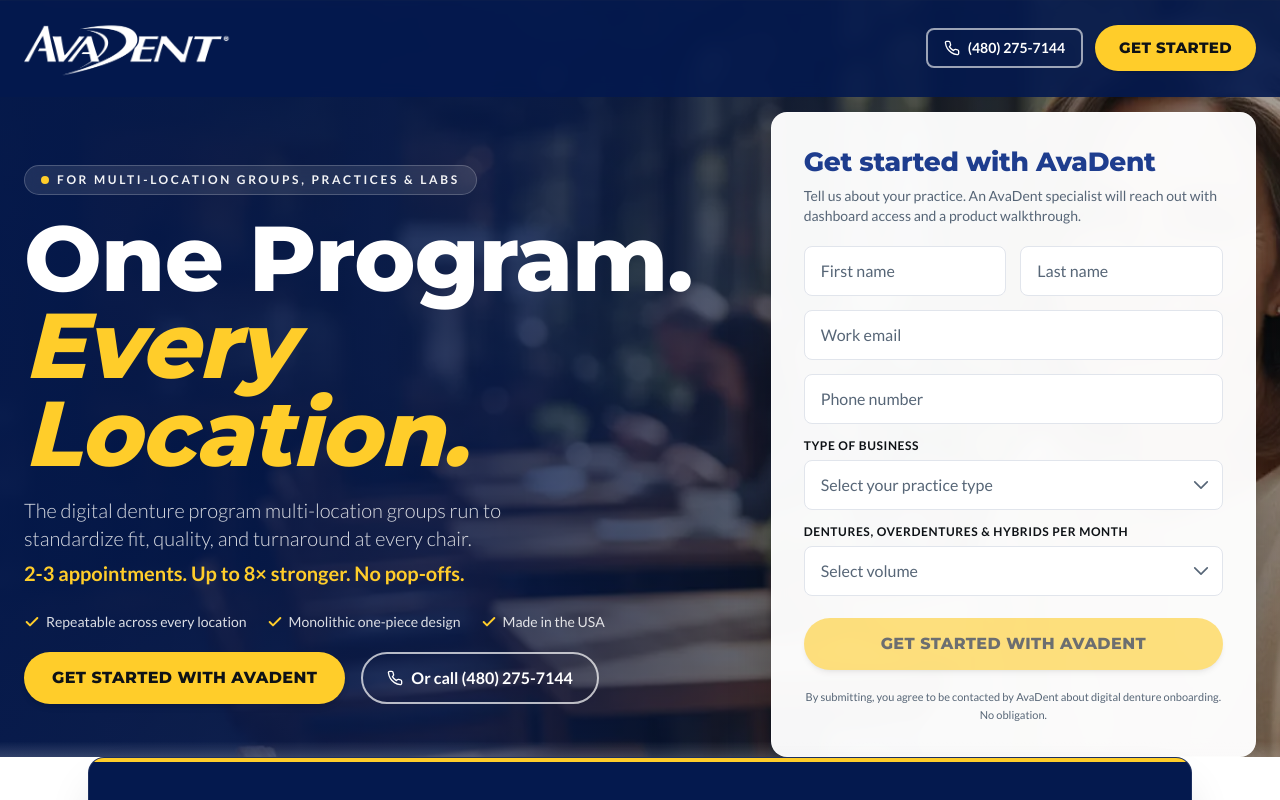
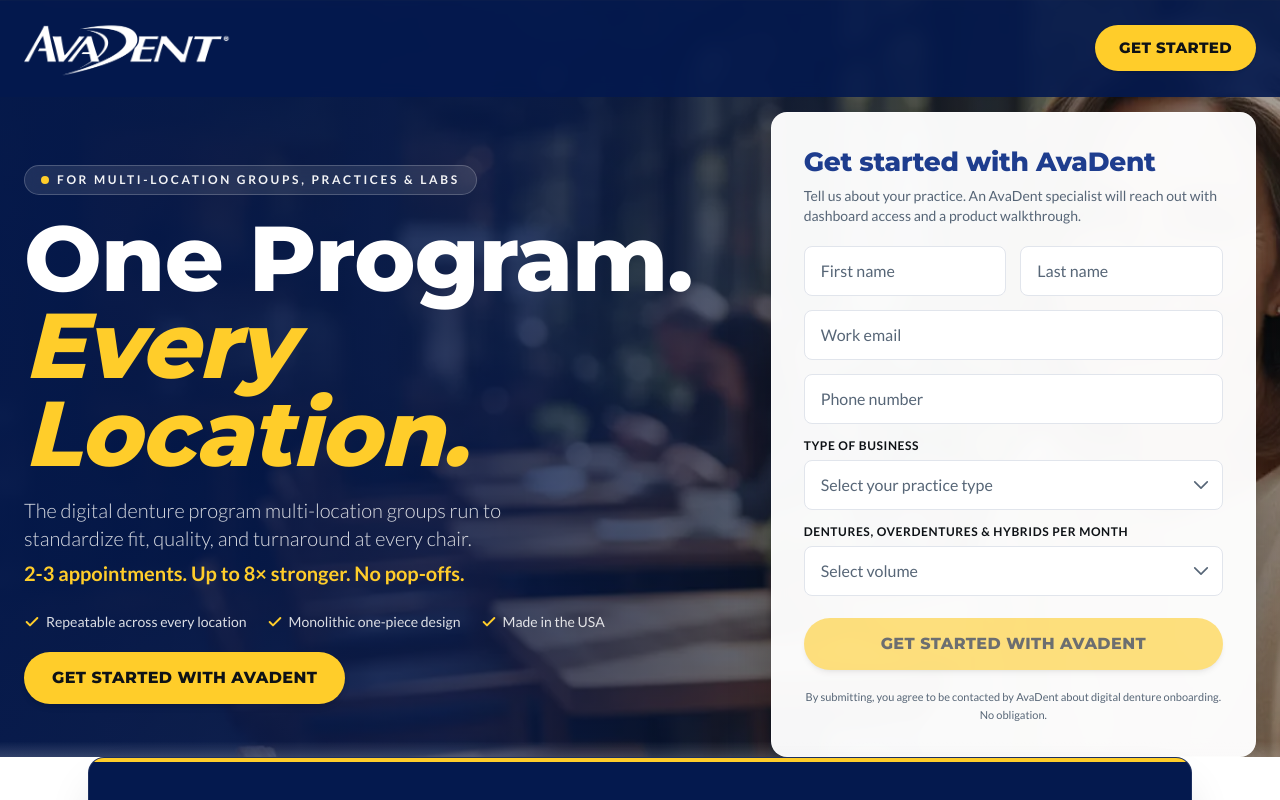
Before and after one commit to Landing-Pages-Websites/avadent-landing, a Next.js app: page / in a window 1280 px wide. Shown: the top 800 px of the page. Built offline with nearby package versions, Linux system fonts and the light colour scheme.

Commit message:
fix(lp): enforce form-only contact validation (#2)
Co-authored-by: mega-lindsay <lindsay@gomega.ai>

```diff
--- a/src/components/DualCTA.tsx
+++ b/src/components/DualCTA.tsx
@@ -12,11 +12,14 @@
 };
 
 /**
- * Dual CTA — primary form button (yellow pill — AvaDent signature accent) +
- * secondary phone link, side by side. Used at the end of every content section.
+ * Section CTA — single primary form button (yellow pill — AvaDent signature
+ * accent) that scrolls to the lead form. Used at the end of every content
+ * section.
  *
- * AvaDent has a phone on spec (480-275-7144), so Rule #1 dual CTA applies
- * throughout. Layout: flex-row (NEVER flex-col) — Technical Hard Rule #8.
+ * This is a form-only landing page: there is no customer business phone on the
+ * page, so the CTA drives every visitor to the form without a call path. The
+ * component name and public API are unchanged so all existing section calls
+ * remain valid.
  *
  * Button shape + color matches the live "WATCH IT IN ACTION!" pill on
  * avadent.com: yellow #FFCD2A, dark near-black text, Montserrat extra-bold,
@@ -46,29 +49,6 @@
         >
           {label}
         </a>
-        <a
-          href={BRAND.phoneHref}
-          className={
-            onDark
-              ? "inline-flex items-center gap-2 border-2 border-white/70 hover:border-white hover:bg-white/10 text-white px-6 py-3 rounded-full font-semibold text-base transition"
-              : "inline-flex items-center gap-2 border-2 border-[var(--color-primary)] text-[var(--color-primary)] hover:bg-[var(--color-primary-50)] px-6 py-3 rounded-full font-semibold text-base transition"
-          }
-          aria-label={`Call ${BRAND.phone}`}
-        >
-          <svg
-            className="w-4 h-4"
-            viewBox="0 0 24 24"
-            fill="none"
-            stroke="currentColor"
-            strokeWidth={2}
-            strokeLinecap="round"
-            strokeLinejoin="round"
-            aria-hidden="true"
-          >
-            <path d="M22 16.92v3a2 2 0 0 1-2.18 2 19.79 19.79 0 0 1-8.63-3.07 19.5 19.5 0 0 1-6-6 19.79 19.79 0 0 1-3.07-8.67A2 2 0 0 1 4.11 2h3a2 2 0 0 1 2 1.72 12.84 12.84 0 0 0 .7 2.81 2 2 0 0 1-.45 2.11L8.09 9.91a16 16 0 0 0 6 6l1.27-1.27a2 2 0 0 1 2.11-.45 12.84 12.84 0 0 0 2.81.7A2 2 0 0 1 22 16.92z" />
-          </svg>
-          Or call {BRAND.phone}
-        </a>
       </div>
       {showSubLabel && (
         <p
--- a/src/components/FormCard.tsx
+++ b/src/components/FormCard.tsx
@@ -40,11 +40,25 @@
   return `(${digits.slice(0, 3)}) ${digits.slice(3, 6)}-${digits.slice(6)}`;
 }
 
-const isValidEmail = (v: string) => /^[^\s@]+@[^\s@]+\.[^\s@]+$/.test(v);
+// RFC-5322-lite email validation. Requires a dotted domain with a real TLD so
+// values like "foo@bar" are rejected while "qatest+123@gomega.ai" is accepted.
+// The HTML `pattern` below is the exact string form of this regex body — keep
+// the two in sync so browser constraint validation and JS agree.
+const EMAIL_PATTERN = "[A-Za-z0-9._%+-]+@[A-Za-z0-9.-]+\\.[A-Za-z]{2,}";
+const isValidEmail = (v: string) =>
+  new RegExp(`^${EMAIL_PATTERN}$`).test(v);
 
 const SUBMIT_ERROR_MESSAGE =
-  "Something went wrong sending your request. Please try again, or call us at " +
-  BRAND.phone + ".";
+  "Something went wrong sending your request. Please try again in a moment.";
+
+// The established conversion signal: a `form_submission` event on the GTM
+// dataLayer. Called only after the lead API confirms {ok:true}, so it stays
+// fail-closed. Kept out of the React submit path to avoid recursive dispatch.
+function fireConversion(formId: string): void {
+  if (typeof window === "undefined") return;
+  window.dataLayer = window.dataLayer ?? [];
+  window.dataLayer.push({ event: "form_submission", form_id: formId, value: 0 });
+}
 
 const ChevronDown = ({ onDark = false }: { onDark?: boolean }) => (
   <svg
@@ -115,11 +129,11 @@
       if (res?.ok !== true) {
         throw new Error("Submission not confirmed by server.");
       }
-      // The MEGA optimizer converts on the native submit DOM event. Dispatch it
-      // ONLY on confirmed success so a dropped lead never bills a conversion.
-      formRef.current?.dispatchEvent(
-        new Event("submit", { bubbles: true, cancelable: true }),
-      );
+      // Fire the conversion ONLY on confirmed success so a dropped lead never
+      // bills one. Push directly to the dataLayer (the GTM/optimizer conversion
+      // trigger) instead of re-dispatching a submit event — dispatching would
+      // re-enter this form's React onSubmit handler and recurse.
+      fireConversion(`avadent-${idSuffix}`);
       setSubmitted(true);
     } catch (err) {
       console.error("Form submission failed:", err);
@@ -171,16 +185,6 @@
             An AvaDent specialist will reach out shortly to get you set up with
             dashboard access and walk you through your first case.
           </p>
-          <p className="text-sm text-[var(--color-ink-muted)]">
-            Want to talk now? Call{" "}
-            <a
-              href={BRAND.phoneHref}
-              className="font-semibold text-[var(--color-primary)] hover:underline"
-            >
-              {BRAND.phone}
-            </a>
-            .
-          </p>
         </div>
       </div>
     );
@@ -204,15 +208,22 @@
 
       <form
         ref={formRef}
-        onSubmit={(e) => e.preventDefault()}
-        noValidate
+        onSubmit={(e) => {
+          // The real submit path (button requestSubmit or Enter). Never let the
+          // browser navigate; validate natively, then run the fail-closed POST.
+          e.preventDefault();
+          const f = formRef.current;
+          if (f && !f.checkValidity()) {
+            f.reportValidity();
+            return;
+          }
+          void doSubmit();
+        }}
         className="space-y-3.5"
         onKeyDown={(e) => {
           if (e.key === "Enter" && (e.target as HTMLElement).tagName !== "TEXTAREA") {
             e.preventDefault();
-            const f = formRef.current;
-            if (f && !f.checkValidity()) { f.reportValidity(); return; }
-            void doSubmit();
+            formRef.current?.requestSubmit();
           }
         }}
       >
@@ -261,6 +272,8 @@
             type="email"
             autoComplete="email"
             required
+            pattern={EMAIL_PATTERN}
+            title="Enter a valid email address, e.g. you@company.com"
             placeholder="Work email"
             value={email}
             onChange={(e) => setEmail(e.target.value)}
@@ -372,21 +385,8 @@
           </p>
         )}
 
-        {/*
-          Fail-closed by design — do NOT change this to a raw type="submit".
-          The optimizer converts on the native submit DOM event, so this button
-          stays type="button": it validates first, POSTs to the lead API, and
-          only dispatches submit after a confirmed {ok:true} (see doSubmit).
-          A raw type="submit" would fire the conversion before the API confirms,
-          billing dropped leads. This comment documents the intentional pattern.
-        */}
         <button
-          type="button"
-          onClick={() => {
-            const f = formRef.current;
-            if (f && !f.checkValidity()) { f.reportValidity(); return; }
-            void doSubmit();
-          }}
+          type="submit"
           disabled={!canSubmit || submitting || submitted}
           className="w-full bg-[var(--color-accent)] hover:bg-[var(--color-accent-hover)] disabled:opacity-60 disabled:cursor-not-allowed text-[var(--color-ink-dark)] px-6 py-3.5 rounded-full font-extrabold text-base transition shadow-md mt-2 tracking-wide uppercase"
           style={{ fontFamily: "var(--font-montserrat)" }}
--- a/src/components/Header.tsx
+++ b/src/components/Header.tsx
@@ -7,7 +7,8 @@
 
 /**
  * Landing-page header per landing-page-architect SKILL Rule #3:
- * logo + phone button + CTA button. No nav menu.
+ * logo + primary form CTA button. No nav menu. This is a form-only page —
+ * no customer business phone is displayed anywhere on it.
  *
  * Dark navy header (matches avadent.com) — required because AvaDent only
  * publishes a WHITE logo. A white header would make the logo invisible.
@@ -54,25 +55,6 @@
 
           <div className="flex items-center gap-2 sm:gap-3">
             <a
-              href={BRAND.phoneHref}
-              className="hidden md:inline-flex items-center gap-2 border-2 border-white/60 text-white hover:border-[var(--color-accent)] hover:text-[var(--color-accent)] px-4 py-2 rounded-lg font-semibold text-sm transition"
-              aria-label={`Call ${BRAND.phone}`}
-            >
-              <svg
-                className="w-4 h-4"
-                viewBox="0 0 24 24"
-                fill="none"
-                stroke="currentColor"
-                strokeWidth={2}
-                strokeLinecap="round"
-                strokeLinejoin="round"
-                aria-hidden="true"
-              >
-                <path d="M22 16.92v3a2 2 0 0 1-2.18 2 19.79 19.79 0 0 1-8.63-3.07 19.5 19.5 0 0 1-6-6 19.79 19.79 0 0 1-3.07-8.67A2 2 0 0 1 4.11 2h3a2 2 0 0 1 2 1.72 12.84 12.84 0 0 0 .7 2.81 2 2 0 0 1-.45 2.11L8.09 9.91a16 16 0 0 0 6 6l1.27-1.27a2 2 0 0 1 2.11-.45 12.84 12.84 0 0 0 2.81.7A2 2 0 0 1 22 16.92z" />
-              </svg>
-              {BRAND.phone}
-            </a>
-            <a
               href="#contact"
               className="bg-[var(--color-accent)] hover:bg-[var(--color-accent-hover)] text-[var(--color-ink-dark)] px-5 py-2.5 sm:px-6 sm:py-3 rounded-full font-extrabold text-sm sm:text-[15px] transition shadow-sm tracking-wide uppercase"
               style={{ fontFamily: "var(--font-montserrat)" }}
--- a/src/components/sections/ContactSection.tsx
+++ b/src/components/sections/ContactSection.tsx
@@ -1,4 +1,3 @@
-import { BRAND } from "@/lib/content";
 import { FormCard } from "@/components/FormCard";
 import { Reveal } from "@/components/Reveal";
 
@@ -31,24 +30,6 @@
             workflow questions — so you can place your first case on your terms.
           </p>
 
-          <div className="pt-2">
-            <div className="bg-white/5 backdrop-blur rounded-xl border border-white/10 p-5 sm:p-6 max-w-md">
-              <p className="eyebrow eyebrow-on-dark text-[11px]">
-                Prefer to talk?
-              </p>
-              <a
-                href={BRAND.phoneHref}
-                className="text-2xl sm:text-3xl font-extrabold text-white hover:text-[var(--color-accent)] transition mt-2 block"
-                style={{ fontFamily: "var(--font-montserrat)" }}
-              >
-                {BRAND.phone}
-              </a>
-              <p className="text-sm text-white/60 mt-1">
-                AvaDent customer service — available during business hours
-              </p>
-            </div>
-          </div>
-
           <p className="text-sm text-white/60 pt-2">
             Patented biohygienic, monolithic prostheses — made in the United States.
           </p>
--- a/src/hooks/useTracking.ts
+++ b/src/hooks/useTracking.ts
@@ -14,6 +14,7 @@
     MEGA_TAG_CONFIG?: TrackingConfig;
     API_ENDPOINT?: string;
     TRACKING_API_ENDPOINT?: string;
+    dataLayer?: Record<string, unknown>[];
   }
 }
 
--- a/src/lib/content.ts
+++ b/src/lib/content.ts
@@ -41,13 +41,9 @@
   heroSubhead:
     "AvaDent is the digital denture program multi-location groups run to standardize fit, quality, and turnaround at every chair. Monolithic, precision-milled prostheses delivered in 2-3 appointments — not 9-10. Up to 8× stronger. No pop-offs. Biohygienic by design.",
   heroTrust: "One denture standard across every location — same records, same design protocol, same QC.",
-  phone: "(480) 275-7144",
-  phoneDigits: "4802757144",
-  phoneHref: "tel:+14802757144",
   email: "customerserviceus@avadent.com",
   primaryCtaLabel: "Get Started with AvaDent",
   primaryCtaShort: "Get Started",
-  phoneCtaLabel: "Or call (480) 275-7144",
   ctaSubLabel: "Free consultation · Same-day response",
 } as const;
 
```
